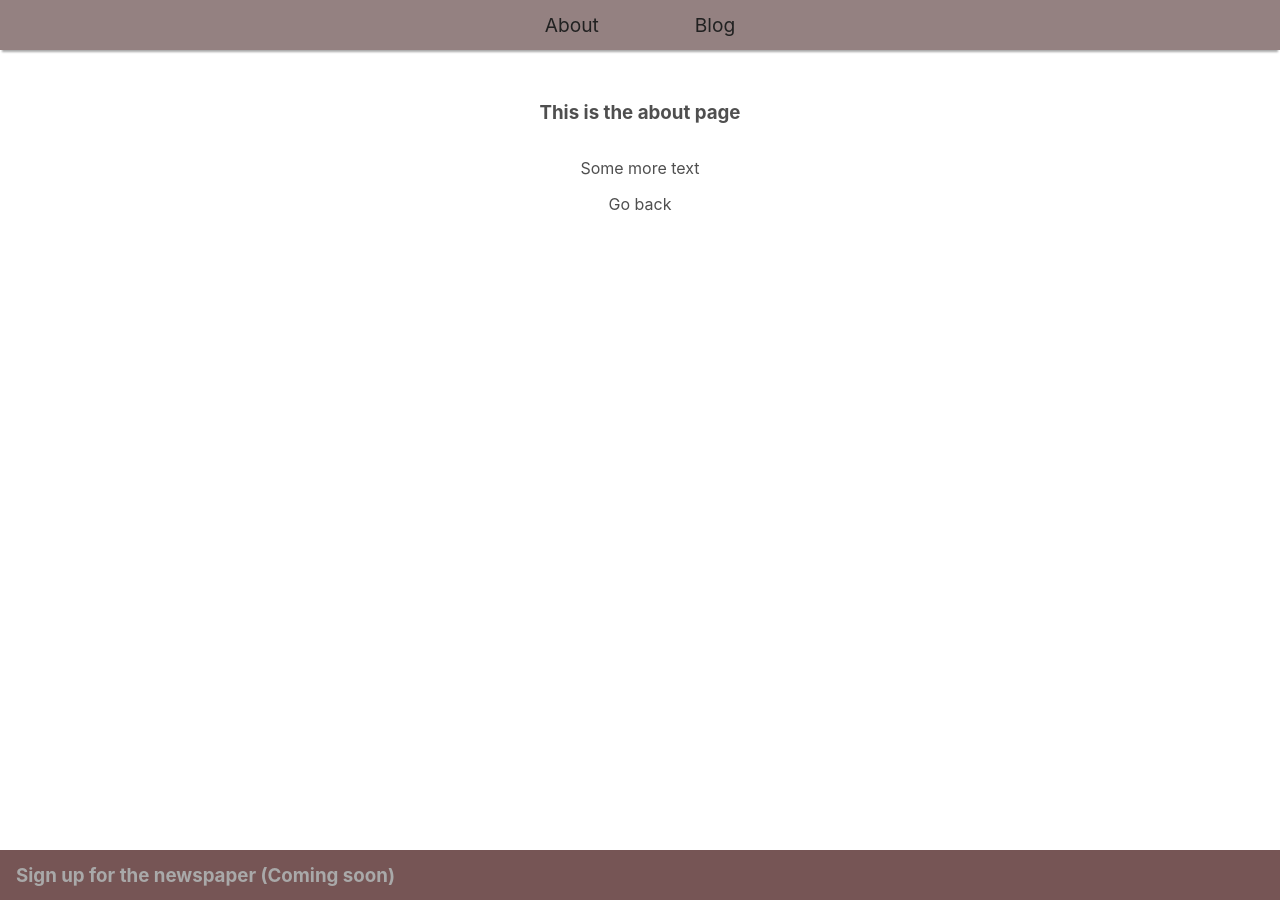
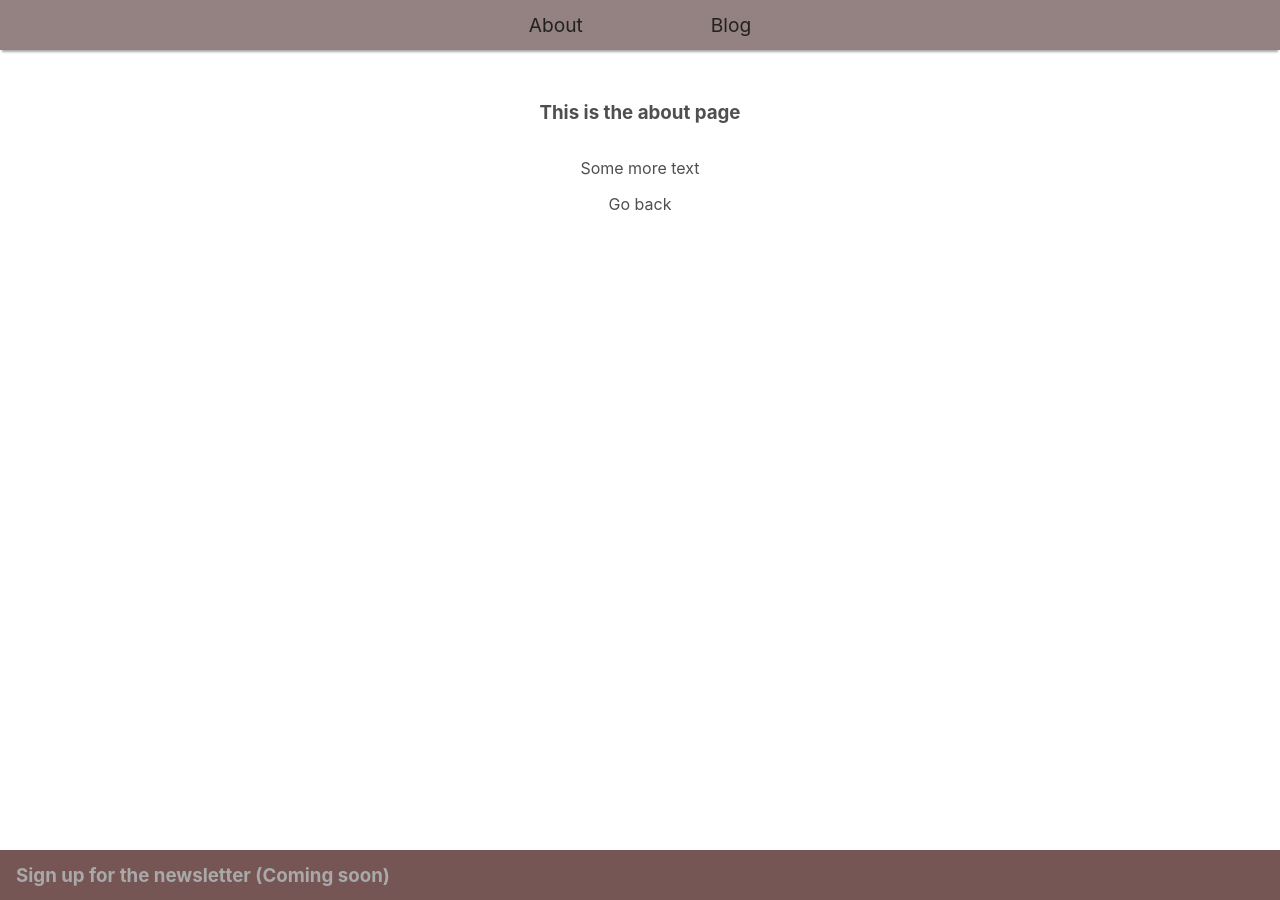
Before and after one commit to tomasnyberg/maxkopra.com, a Next.js app: page /about in a window 1280 px wide. Built offline with nearby package versions, Linux system fonts and the light colour scheme.

Commit message:
change newsletter, add hover effect for navbar links

```diff
--- a/components/Footer.js
+++ b/components/Footer.js
@@ -4,7 +4,7 @@ const Footer = () => {
   return (
     <div className={styles.footer}>
       <h3 className={styles.footertext}>
-        Sign up for the newspaper (Coming soon)
+        Sign up for the newsletter (Coming soon)
       </h3>
     </div>
   )
--- a/components/Nav.js
+++ b/components/Nav.js
@@ -6,16 +6,16 @@ const Nav = () => {
     <>
       <div className={styles.nav}>
         <ul>
-          <li className={styles.link}>
-            <Link  href="/about">
-              About
-            </Link>
-          </li>
-          <li className={styles.link}>
-            <Link href="/">
-              Blog
-            </Link>
-          </li>
+          <Link  href="/about">
+            <li className={styles.link}>
+                About
+            </li>
+          </Link>
+          <Link href="/">
+            <li className={styles.link}>
+                Blog
+            </li>
+          </Link>
         </ul>
       </div>
     </>
--- a/styles/Nav.module.css
+++ b/styles/Nav.module.css
@@ -13,9 +13,12 @@
     padding: 0;
     margin: 0;
     list-style-type: none;
+    height: 100%;
 }
 
 .nav ul li {
+    display: flex;
+    align-items: center;
     margin-left: 3rem;
     margin-right: 3rem;
 }
@@ -24,4 +27,15 @@
     color: rgb(33, 33, 33);
     text-decoration: none;
     font-size: 1.2rem;
+    font-weight: 400;
+    height:100%;
+    padding: 1rem 1rem;
+    transition: 0.35s;
+    /* background-color: red; */
 }
+
+.link:hover {
+    transition: 0.35s;
+    background-color: rgb(169, 169, 169);
+    cursor: pointer;
+}
```
